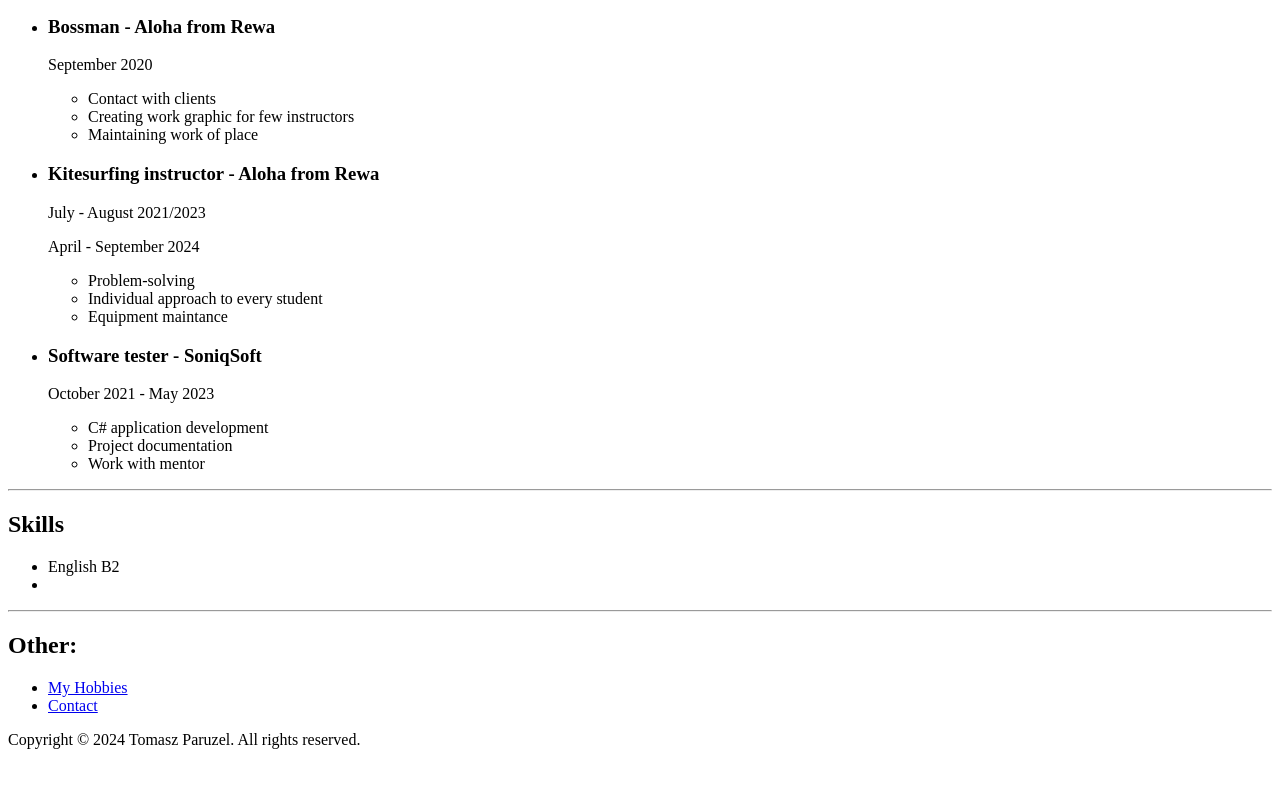
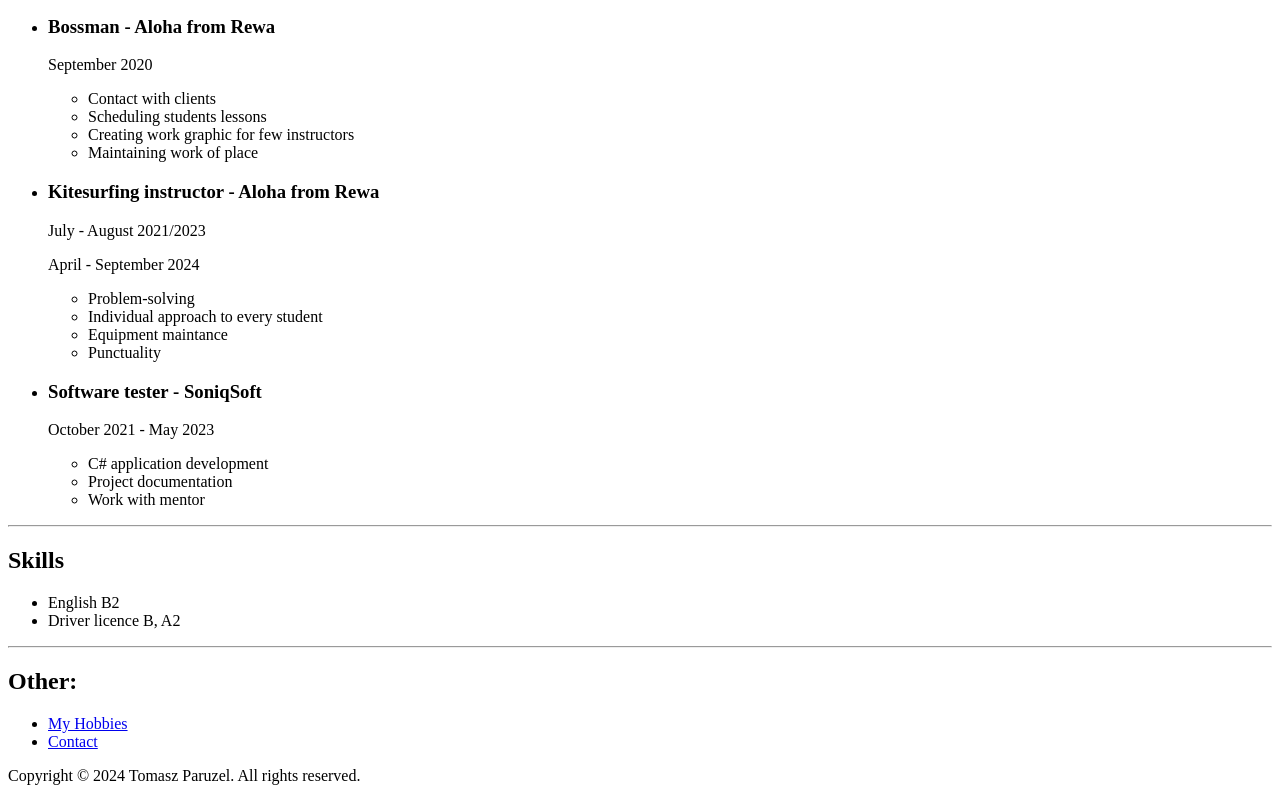
Before and after one commit to Tom-Par/Online-Resume, a plain HTML site: page index.html in a window 1280 px wide. Shown: the part 656-1449 px from the top of the page. Before the commit the page ends 1413 px from the top, so only its background shows below. Drawn offline with Linux system fonts and the light colour scheme.

Commit message:
Ready Resume

```diff
--- a/index.html
+++ b/index.html
@@ -41,6 +41,7 @@
       <p>September 2020</p>
       <ul>
         <li>Contact with clients</li>
+        <li>Scheduling students lessons</li>
         <li>Creating work graphic for few instructors</li>
         <li>Maintaining work of place</li>
       </ul>
@@ -51,6 +52,7 @@
         <li>Problem-solving</li>
         <li>Individual approach to every student</li>
         <li>Equipment maintance</li>
+        <li>Punctuality</li>
       </ul>
       <li>
         <h3>Software tester - SoniqSoft</h3>
@@ -66,7 +68,7 @@
     <h2>Skills</h2>
     <ul>
       <li>English B2</li>
-      <li></li>
+      <li>Driver licence B, A2</li>
     </ul>
     <hr/>
     <h2>Other:</h2>
```
Also changed, not shown: public/contact.html (+0 -1 lines), public/hobby.html (+1 -0 lines).
